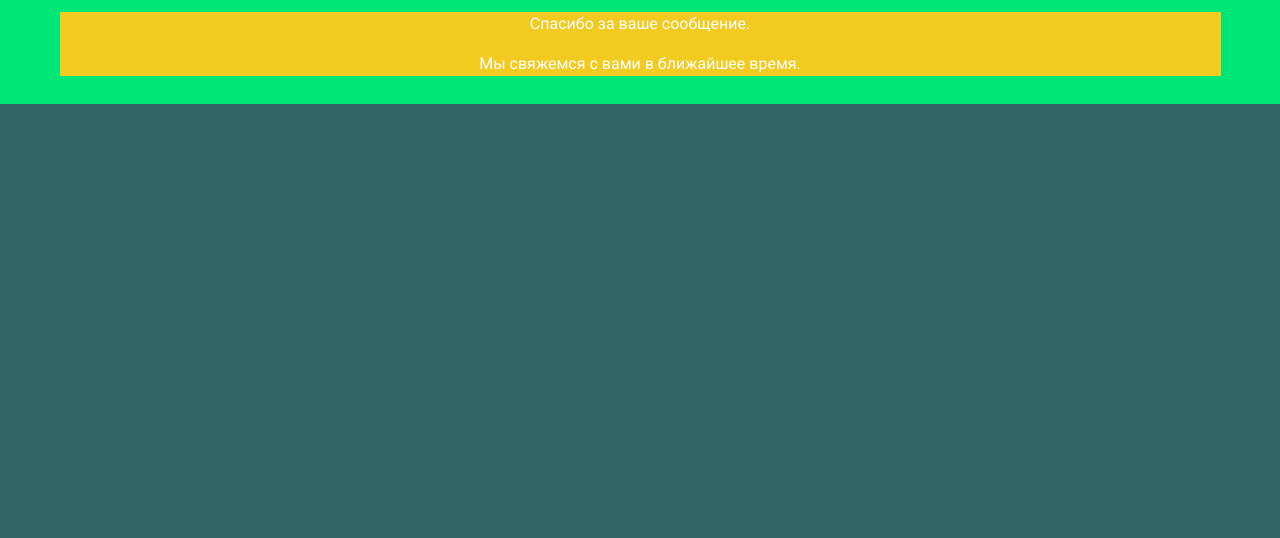
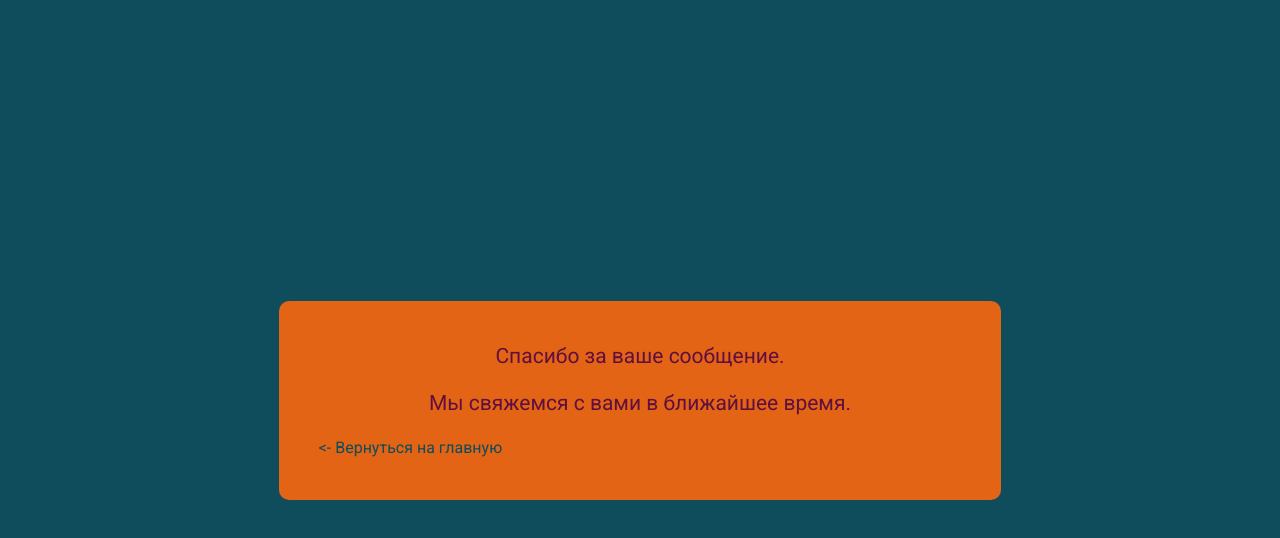
Before and after one commit to PolyakovDen/test2, a Nuxt app: page /success in a window 1280 px wide. Shown: the top 538 px of the page. Built offline with nearby package versions, Linux system fonts and the light colour scheme.

Commit message:
add new success page for form

```diff
--- a/pages/success.vue
+++ b/pages/success.vue
@@ -1,12 +1,17 @@
 <template>
-  <div class="success">
-    <v-container>
-      <div class="success__messages">
-        <p class="text-center">Спасибо за ваше сообщение.</p>
-        <p class="text-center">Мы свяжемся с вами в ближайшее время.</p>
-      </div>
+<!--  <div class="success&#45;&#45;page">-->
+    <v-container fluid fill-height class="success--page">
+      <v-row justify="center" align="center">
+        <v-col lg="7" md="8" sm="10">
+          <div class="success__messages pt-10 pb-10">
+            <p class="text-center success__messages--text">Спасибо за ваше сообщение.</p>
+            <p class="text-center success__messages--text">Мы свяжемся с вами в ближайшее время.</p>
+            <nuxt-link class="link__home pl-10" to="/"><- Вернуться на главную</nuxt-link>
+          </div>
+        </v-col>
+      </v-row>
     </v-container>
-  </div>
+<!--  </div>-->
 </template>
 
 <script>
@@ -16,10 +21,19 @@
 </script>
 
 <style scoped>
-  .success {
-    background-color: #000000;
+  .success--page {
+    background-color: #0F4C5C;
   }
   .success__messages {
-    background-color: #f3ca20;
+    border-radius: 10px;
+    background-color: #E36414;
+  }
+  .success__messages--text {
+    font-size: 21px;
+    color: #5F0F40;
+  }
+  .link__home {
+    text-decoration: none;
+    color: #0f4c5c;
   }
 </style>
```
